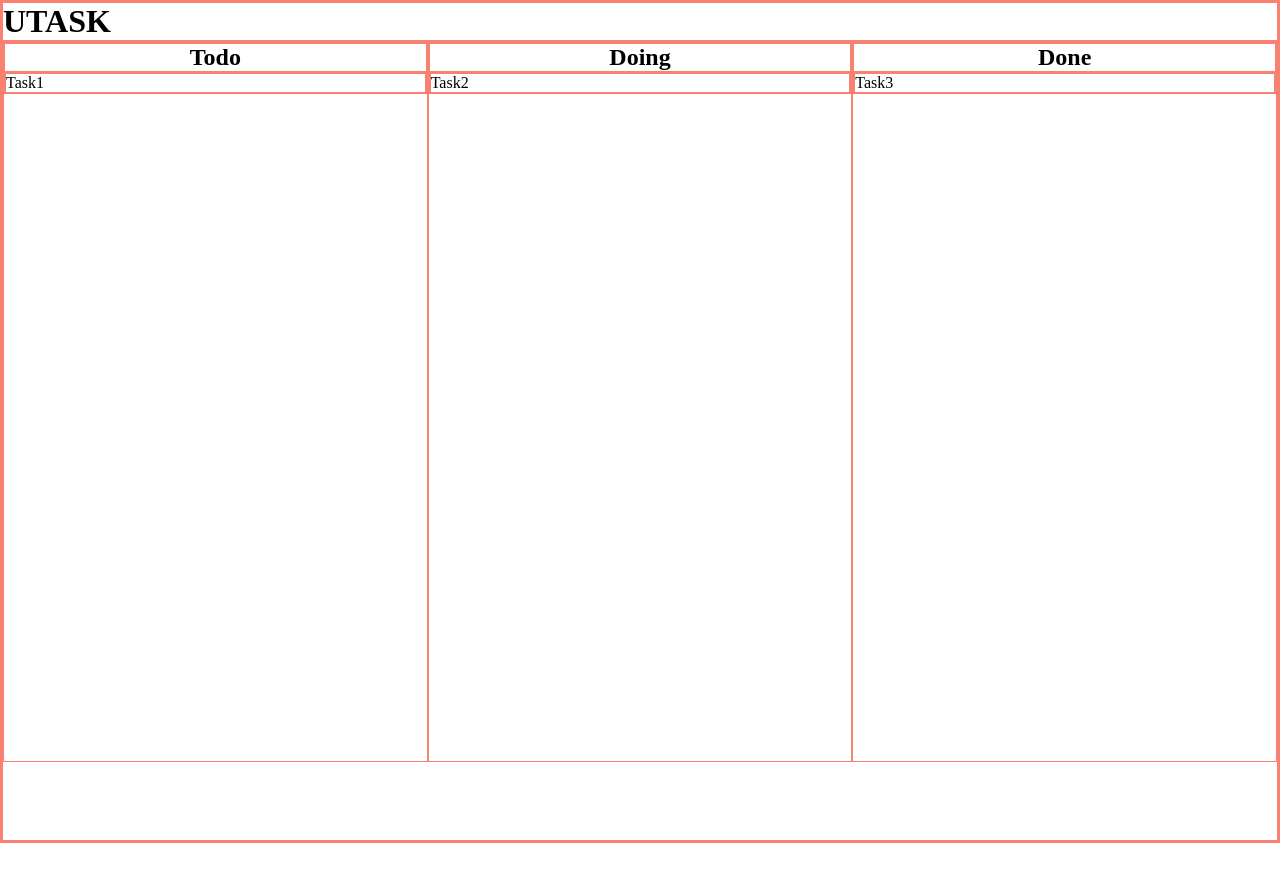
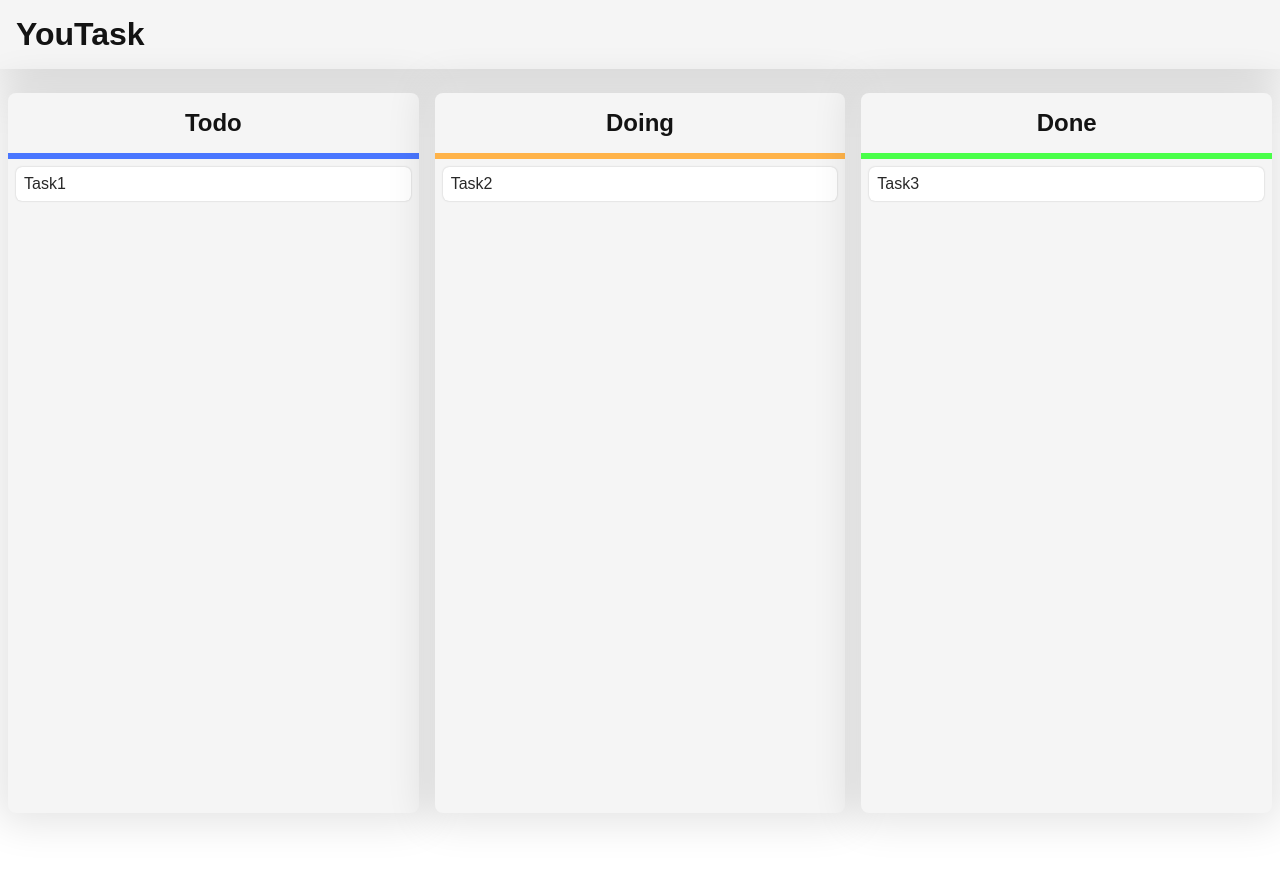
Before and after one commit to mahmutyoung/task-manager, a website with bundled scripts: page index.html in a window 1280 px wide. Before the commit the page ends 843 px from the top, so only its background shows below. Built offline with nearby package versions, Linux system fonts and the light colour scheme.

Commit message:
small cahnges

```diff
--- a/index.html
+++ b/index.html
@@ -4,10 +4,10 @@
     <meta charset="UTF-8">
     <meta name="viewport" content="width=device-width, initial-scale=1.0">
     <link rel="stylesheet" href="style.css">
-    <title>Task Manager</title>
+    <title>YouTask</title>
 </head>
 <body>
-    <h1>UTASK</h1>
+    <h1>YouTask</h1>
     <div class="board" id="board">
         <div class="todo col-container" id="todo">
             <h2>Todo</h2>
@@ -15,7 +15,7 @@
                 <li class="todo-item">Task1</li>
             </ul>
         </div>
-        <div class="doing col-container" id="idoing">
+        <div class="doing col-container" id="doing">
             <h2>Doing</h2>
             <ul class="doing-list">
                 <li class="doing-item">Task2</li>
--- a/style.css
+++ b/style.css
@@ -2,18 +2,38 @@
     margin: 0;
     padding: 0;
     box-sizing: border-box;
-    border: 1px solid salmon;
+    color:rgb(40, 40, 40);
+    font-family: 'Poppins', sans-serif;
+    /*border: 1px solid salmon;*/
 }
 .board{
     width: 100%;
     height: 100vh;
     display: flex;
+    padding-top:16px;
     justify-content: center;
 
+}
 
+h1{
+    padding:16px;
+
+    color: rgb(19, 19, 19);
+    background-color:rgb(245, 245, 245) ;
+    box-shadow: 0 0 60px 10px rgba(0, 0, 0, 0.179);
 }
 h2{
     text-align: center;
+    color: rgb(19, 19, 19);
+    padding: 16px;
+    border-radius: 8px 8px 0 0;;
+
+}
+.col-container{
+    margin :8px;
+    border-radius: 8px;
+    background-color: rgb(245, 245, 245);
+    box-shadow: 0 0 40px 10px rgba(0, 0, 0, 0.109);
 }
 .todo{
     width: 100%;
@@ -23,6 +43,7 @@ h2{
     align-items: center;
     flex-direction: column;
 }
+
 .doing{
     width: 100%;
     height: 90vh;
@@ -39,6 +60,22 @@ h2{
     align-items: center;
     flex-direction: column;
 }
+.todo h2{
+    border-bottom:6px solid rgb(73, 118, 255) ;
+}
+.doing h2{
+    border-bottom:6px solid rgb(255, 179, 73);
+}
+.done h2{
+    border-bottom:6px solid rgb(73, 255, 73);
+}
 ul{
     list-style: none;
 }
+li{
+    margin: 8px;
+    padding: 8px;
+    background-color: rgb(255, 255, 255);
+    box-shadow: 0 0 2px rgba(0, 0, 0, 0.21);
+    border-radius: 6px;
+}
```
